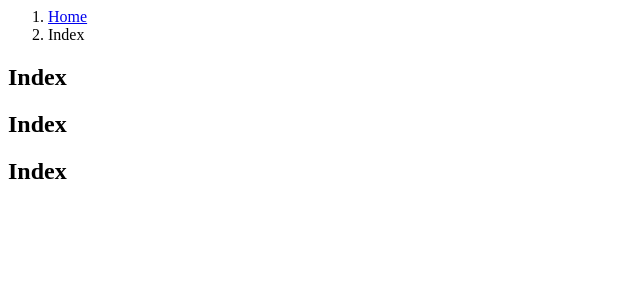
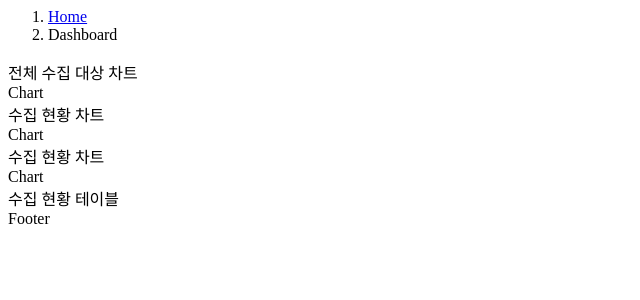
Before and after one commit to HseongH/jQuery-Framework, a web app: file src/pages/index.html in a window 1280 px wide. Shown: the top 300 px of the page, without its empty margins (0-640 px from the left). Run offline with its HTML, style and script files only (its server is not run), Linux system fonts and the light colour scheme.

Commit message:
네비게이션 구성 방법 변경

```diff
--- /dev/null
+++ b/src/js/dashboard.js
@@ -0,0 +1,5 @@
+module.exports = {
+	init: function () {
+		console.log('dashboard page');
+	}
+};
--- /dev/null
+++ b/src/js/database.js
@@ -0,0 +1,5 @@
+module.exports = {
+	init: function () {
+		console.log('database page');
+	}
+};
--- /dev/null
+++ b/src/js/server.js
@@ -0,0 +1,5 @@
+module.exports = {
+	init: function () {
+		console.log('server page');
+	}
+};
--- a/src/pages/index.html
+++ b/src/pages/index.html
@@ -1,30 +1,43 @@
-<ol class="breadcrumb">
-	<li class="breadcrumb-item"><a href="#">Home</a></li>
-	<li class="breadcrumb-item active">Index</li>
-</ol>
+<div class="row">
+	<div class="col-lg-12">
+		<ol class="breadcrumb">
+			<li class="breadcrumb-item"><a href="#">Home</a></li>
+			<li class="breadcrumb-item active">Dashboard</li>
+		</ol>
+	</div>
+</div>
 
-<div class="row">
+<div class="row mb-3">
 	<div class="col-md-4">
 		<div class="card">
-			<div class="card-body">
-				<h2>Index</h2>
-			</div>
+			<div class="card-header">전체 수집 대상 차트</div>
+			<div class="card-body">Chart</div>
 		</div>
 	</div>
 
 	<div class="col-md-4">
 		<div class="card">
-			<div class="card-body">
-				<h2>Index</h2>
-			</div>
+			<div class="card-header">수집 현황 차트</div>
+			<div class="card-body">Chart</div>
 		</div>
 	</div>
 
 	<div class="col-md-4">
 		<div class="card">
-			<div class="card-body">
-				<h2>Index</h2>
-			</div>
+			<div class="card-header">수집 현황 차트</div>
+			<div class="card-body">Chart</div>
 		</div>
 	</div>
 </div>
+
+<div class="row">
+	<div class="col-lg-12">
+		<div class="card">
+			<div class="card-header">수집 현황 테이블</div>
+			<div class="card-body">
+				<table></table>
+			</div>
+			<div class="card-footer text-muted">Footer</div>
+		</div>
+	</div>
+</div>
--- a/src/pages/about.html
+++ b/src/pages/server.html
@@ -3,7 +3,7 @@
 		<div class="card">
 			<div class="card-body">
 				<blockquote class="blockquote">
-					<p>About</p>
+					<p>Server</p>
 					<header class="card-blockquote">
 						Header
 						<cite title="Source title">About Page</cite>
```
Also changed, not shown: Gruntfile.js (+5 -9 lines), src/index.js (+9 -0 lines), src/partials/layout.html (+23 -5 lines), src/pages/database.html (added).
